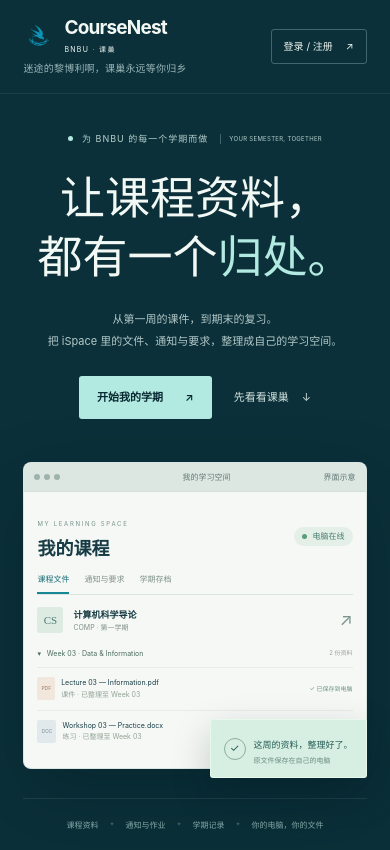
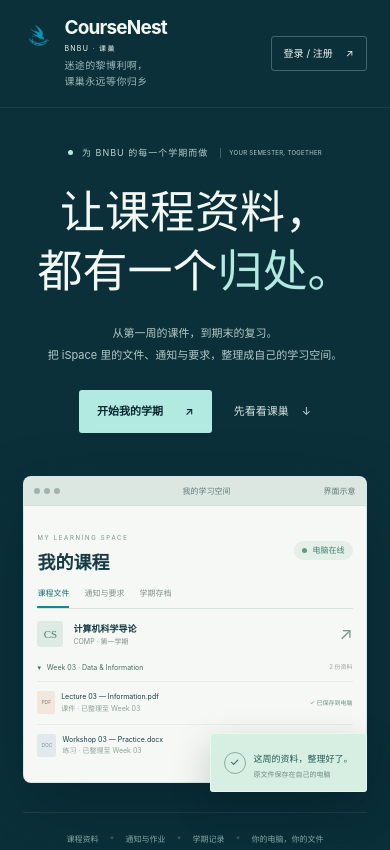
Before and after one commit to linwu008/ispace-downloader, a website: page cloud/public/index.html in a window 390 px wide. Shown: the top 850 px of the page. Drawn offline with Linux system fonts and the light colour scheme; no server answers.

Commit message:
ui: refine homepage brand inscription layout

```diff
--- a/cloud/public/index.html
+++ b/cloud/public/index.html
@@ -20,7 +20,7 @@
             >CourseNest<small>BNBU · 课巢</small></span
           ></a
         >
-          <p class="brand-easter-egg" data-no-translate="true">迷途的黎博利啊，课巢永远等你归乡</p>
+          <p class="brand-easter-egg" data-no-translate="true"><span>迷途的黎博利啊，</span><span>课巢永远等你归乡</span></p>
         </div>
         <nav aria-label="首页导航">
           <a href="#features">产品功能</a><a href="#how">如何使用</a><a href="/help.html">常见问题</a>
--- a/cloud/public/public-site.css
+++ b/cloud/public/public-site.css
@@ -1950,20 +1950,33 @@ html[lang="en"] .app-preview .saved {
   .help-page .site-header nav a, .help-page .nav-login { font-size: 13px; }
 }
 
-/* Homepage-only Easter egg, kept with the logo rather than the main copy. */
-.home-brand { min-width: 0; max-width: 260px; }
+/* A quiet two-line inscription beside the brand, separate from navigation. */
+.home-brand {
+  display: flex;
+  align-items: center;
+  gap: 22px;
+  min-width: 0;
+}
+.home-brand .wordmark { flex-shrink: 0; }
 .home .brand-easter-egg {
-  margin-top: 7px;
+  margin: 0;
+  padding-left: 20px;
+  border-left: 1px solid #b2e9e033;
+  font-family: var(--serif);
   font-size: 11px;
   font-weight: 400;
-  line-height: 1.5;
-  letter-spacing: .02em;
-  color: #9ab6b8;
-  text-wrap: balance;
-}
-@media (max-width: 600px) {
-  .home .site-header { height: auto; min-height: 94px; gap: 16px; padding-top: 12px; padding-bottom: 12px; }
-  .home-brand { flex: 1; }
-  .home .brand-easter-egg { max-width: 200px; font-size: 10px; }
+  line-height: 1.9;
+  letter-spacing: .08em;
+  color: #9db8b9;
+}
+.brand-easter-egg span { display: block; white-space: nowrap; }
+@media (max-width: 1100px) {
+  .home-brand { flex-direction: column; align-items: flex-start; gap: 5px; }
+  .home .site-header { height: auto; min-height: 108px; padding-top: 14px; padding-bottom: 14px; }
+  .home .brand-easter-egg { margin-left: 50px; padding-left: 0; border: 0; font-size: 10px; line-height: 1.6; }
+}
+@media (max-width: 620px) {
+  .home .site-header { gap: 16px; min-height: 108px; }
+  .home .brand-easter-egg { margin-left: 41px; letter-spacing: .04em; }
   .home .nav-login { flex-shrink: 0; }
 }
```
